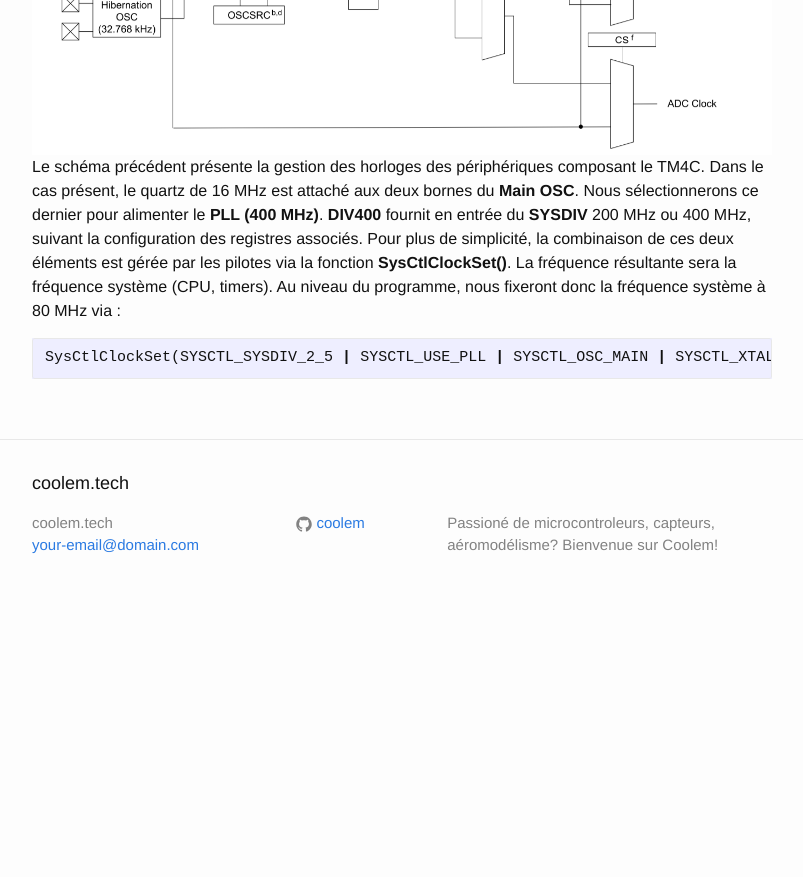
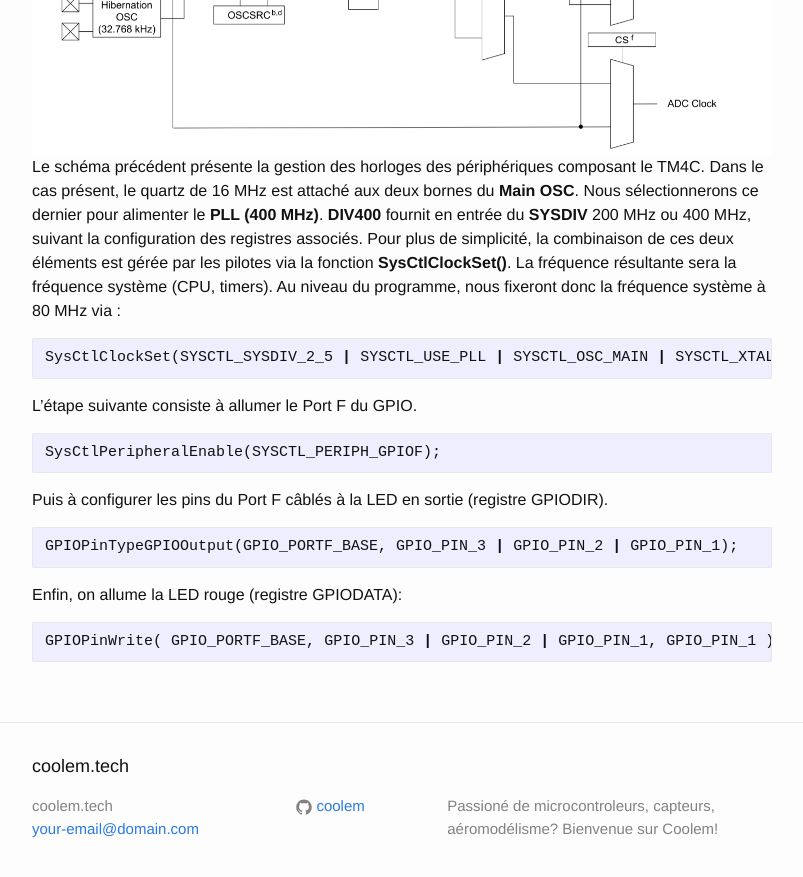
Before and after one commit to coolem/coolem.github.io, a Jekyll site: the page built from _posts/2016-05-14-Tiva-armcc.md, in a window 1280 px wide and 900 px high, scrolled down 2860 px. Shown: the top 877 px of the window, without its empty margins (238-1041 px from the left). Built offline with Jekyll 4.4.1, drawn with Linux system fonts in a browser that asks for light colours; before the commit the page ends 3477 px from its top, so only the background shows below that.

Commit message:
Update 2016-05-14-Tiva-armcc.md

````diff
--- a/_posts/2016-05-14-Tiva-armcc.md
+++ b/_posts/2016-05-14-Tiva-armcc.md
@@ -52,3 +52,15 @@ Le schéma précédent présente la gestion des horloges des périphériques com
 ```c
 SysCtlClockSet(SYSCTL_SYSDIV_2_5 | SYSCTL_USE_PLL | SYSCTL_OSC_MAIN | SYSCTL_XTAL_16MHZ);
 ```
+L'étape suivante consiste à allumer le Port F du GPIO.
+```c
+SysCtlPeripheralEnable(SYSCTL_PERIPH_GPIOF);
+```
+Puis à configurer les pins du Port F câblés à la LED en sortie (registre GPIODIR).
+```c
+GPIOPinTypeGPIOOutput(GPIO_PORTF_BASE, GPIO_PIN_3 | GPIO_PIN_2 | GPIO_PIN_1);
+```
+Enfin, on allume la LED rouge (registre GPIODATA):
+```c
+GPIOPinWrite( GPIO_PORTF_BASE, GPIO_PIN_3 | GPIO_PIN_2 | GPIO_PIN_1, GPIO_PIN_1 );
+```
````
